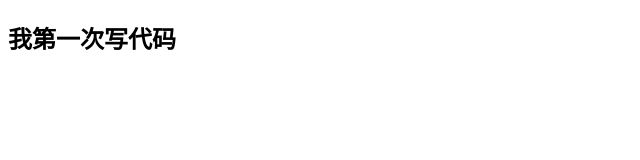
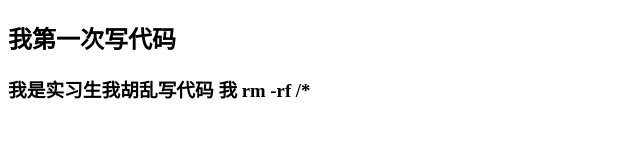
Before and after one commit to xiaokangkang123/1815, a plain HTML site: page index.html in a window 1280 px wide. Shown: the whole page, without its empty margins (0-640 px from the left). Drawn offline with Linux system fonts and the light colour scheme.

Commit message:
我在dev分支上提交了一个版本

```diff
--- a/index.html
+++ b/index.html
@@ -8,8 +8,8 @@
 </head>
 <body>
     <h2>我第一次写代码</h2>
-    <!-- <h3>我是实习生我胡乱写代码 我 rm -rf /* </h3>
-    <h4>我是你请来的大牛帮你写的一段代码</h4>
+    <h3>我是实习生我胡乱写代码 我 rm -rf /* </h3>
+    <!--<h4>我是你请来的大牛帮你写的一段代码</h4>
     <h5>我是小白我又更新了一段代码</h5> -->
 </body>
 </html>
```
